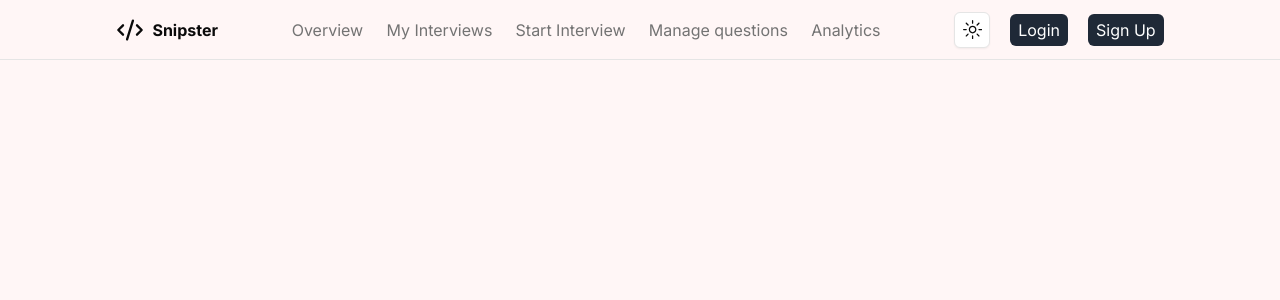
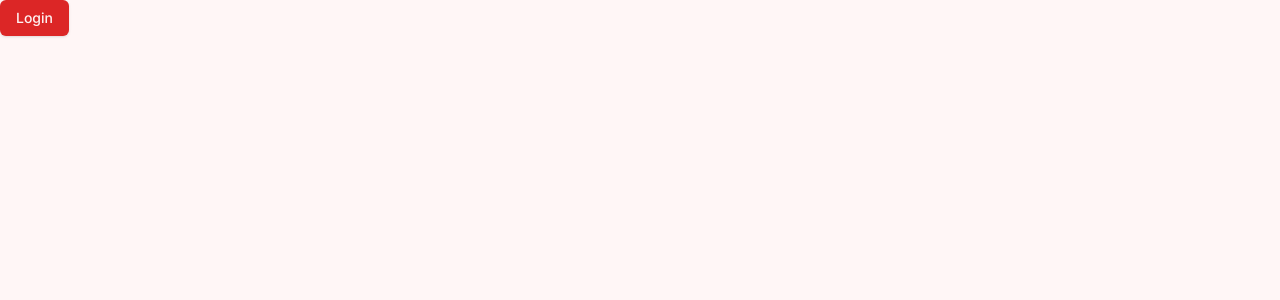
Before and after one commit to Abhishek-Jaiswar/Snipster, a Next.js app: page / in a window 1280 px wide. Shown: the top 300 px of the page. Built offline with nearby package versions, Linux system fonts and the light colour scheme.

Commit message:
fixes navbar

```diff
--- a/src/app/_homeComponents/Navbar.tsx
+++ b/src/app/_homeComponents/Navbar.tsx
@@ -1,116 +1,15 @@
-"use client"
+import { Button } from '@/components/ui/button'
+import Link from 'next/link'
+import React from 'react'
 
-import Link from "next/link"
-import {
-    CodeXml,
-    Home,
-    LayoutDashboard,
-    LineChart,
-    Menu,
-    Package,
-    Package2,
-    ShoppingCart,
-    Users,
-} from "lucide-react"
+const Navbar = () => {
+    return (
+        <div>
+            <Link href="/sign-in">
+                <Button className=''>Login</Button>
+            </Link>
+        </div>
+    )
+}
 
-import { Badge } from "@/components/ui/badge"
-
-import { Sheet, SheetContent, SheetTrigger } from "@/components/ui/sheet"
-
-import { usePathname } from "next/navigation"
-import { Themes } from "../dashboard/_components/Themes"
-
-
-const Header = () => {
-    const pathname = usePathname()
-    return (
-        <header className="flex h-14 sticky z-50 top-0 left-0 items-center gap-4 border-b px-4 lg:h-[60px] lg:px-6">
-            <Sheet>
-                <SheetTrigger asChild>
-                    <span className="md:hidden">
-                        <Menu />
-                    </span>
-                </SheetTrigger>
-                <SheetContent side="left" className="flex flex-col">
-                    <nav className="grid gap-2 text-lg font-medium">
-                        <div className="flex items-center justify-between text-lg font-semibold mb-5">
-                            <div className="flex items-center justify-center gap-2">
-                                <CodeXml className="h-6 w-6" />
-                                <h1 className=" font-bold">Snipster</h1>
-                            </div>
-                        </div>
-                        <Link href="/dashboard/overview" className={` ${pathname === '/dashboard/overview' ? "bg-muted text-white" : ""} mx-[-0.65rem] flex items-center gap-4 rounded-xl px-3 py-2  hover:text-foreground text-muted-foreground `}>
-                            <LayoutDashboard className="h-4 w-4" />
-                            Overview
-                        </Link>
-
-                        <Link href="/dashboard/my-interviews" className={` ${pathname === '/dashboard/my-interviews' ? "bg-muted text-white" : ""} mx-[-0.65rem] flex items-center gap-4 rounded-xl px-3 py-2  hover:text-foreground text-muted-foreground`}>
-                            <ShoppingCart className="h-5 w-5" />
-                            My Interviews
-                            <Badge className="ml-auto flex h-6 w-6 shrink-0 items-center justify-center rounded-full">6</Badge>
-                        </Link>
-
-                        <Link href="/dashboard/start-interview" className={` ${pathname === '/dashboard/start-interview' ? "bg-muted text-foreground text-white" : ""} mx-[-0.65rem] flex items-center gap-4 rounded-xl px-3 py-2 text-muted-foreground hover:text-foreground`}>
-                            <Package className="h-5 w-5" />
-                            Start Interview
-                        </Link>
-
-                        <Link href="/dashboard/manage-questions" className={` ${pathname === '/dashboard/manage-questions' ? "bg-muted  text-white" : ""} mx-[-0.65rem] flex items-center gap-4 rounded-xl px-3 py-2 text-muted-foreground hover:text-foreground`}>
-                            <Users className="h-5 w-5" />
-                            Manage questions
-                        </Link>
-
-                        <Link href="/dashboard/analytics" className={` ${pathname === '/dashboard/analytics' ? "bg-muted text-white" : ""} mx-[-0.65rem] flex items-center gap-4 rounded-xl px-3 py-2 text-muted-foreground hover:text-foreground`}>
-                            <LineChart className="h-5 w-5" />
-                            Analytics
-                        </Link>
-                    </nav>
-                </SheetContent>
-            </Sheet>
-            <div className="w-[85%] mx-auto flex items-center justify-between" >
-                <div className="flex items-center justify-center gap-2">
-                    <CodeXml className="h-7 w-7 font-bold" />
-                    <h1 className=" font-bold">Snipster</h1>
-                </div>
-                <div className="hidden md:block">
-                    <div className="flex flex-1 items-center justify-center gap-5">
-                        <Link href="/dashboard/overview" className={` ${pathname === '/dashboard/overview' ? "bg-muted text-white" : ""} mx-[-0.65rem] flex items-center gap-4 rounded-xl px-3 py-2  hover:text-foreground text-muted-foreground `}>
-                            Overview
-                        </Link>
-
-                        <Link href="/dashboard/my-interviews" className={` ${pathname === '/dashboard/my-interviews' ? "bg-muted text-white" : ""} mx-[-0.65rem] flex items-center gap-4 rounded-xl px-3 py-2  hover:text-foreground text-muted-foreground`}>
-                            My Interviews
-                        </Link>
-
-                        <Link href="/dashboard/start-interview" className={` ${pathname === '/dashboard/start-interview' ? "bg-muted text-foreground text-white" : ""} mx-[-0.65rem] flex items-center gap-4 rounded-xl px-3 py-2 text-muted-foreground hover:text-foreground`}>
-                            Start Interview
-                        </Link>
-
-                        <Link href="/dashboard/manage-questions" className={` ${pathname === '/dashboard/manage-questions' ? "bg-muted  text-white" : ""} mx-[-0.65rem] flex items-center gap-4 rounded-xl px-3 py-2 text-muted-foreground hover:text-foreground`}>
-                            Manage questions
-                        </Link>
-
-                        <Link href="/dashboard/analytics" className={` ${pathname === '/dashboard/analytics' ? "bg-muted text-white" : ""} mx-[-0.65rem] flex items-center gap-4 rounded-xl px-3 py-2 text-muted-foreground hover:text-foreground`}>
-                            Analytics
-                        </Link>
-                    </div>
-                </div>
-                <div className="flex items-center justify-center gap-5">
-                    <div>
-                        <Themes />
-                    </div>
-                    <div className="flex items-center justify-center gap-5">
-                        <Link href={'/dashboard'}>
-                            <button className="dark:bg-primary bg-gray-800 text-white dark:text-black px-2 py-1 rounded-md hover:bg-gray-50">Login</button>
-                        </Link>
-                        <Link href={'/sign-up'}>
-                            <button className="dark:bg-primary bg-gray-800 text-white dark:text-black px-2 py-1 rounded-md hover:bg-gray-50">Sign Up</button>
-                        </Link>
-                    </div>
-                </div>
-            </div>
-        </header>
-    );
-};
-
-export default Header;
+export default Navbar
```
